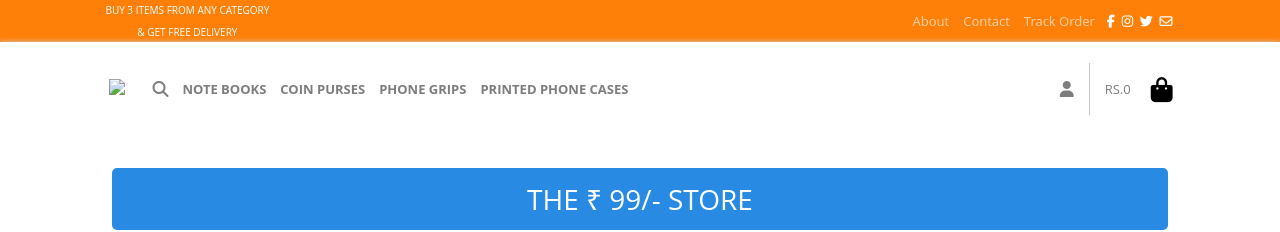
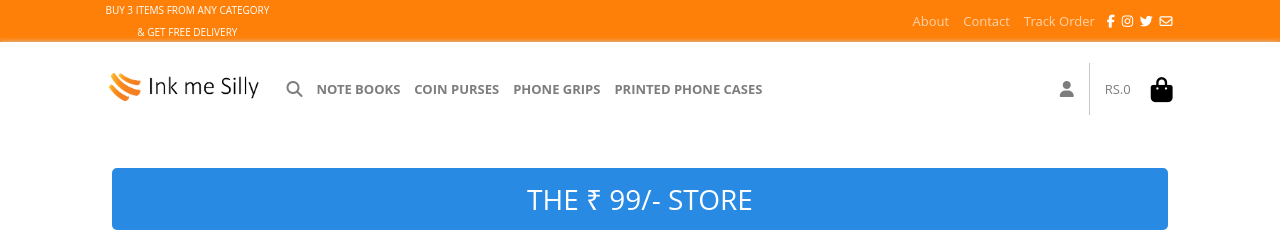
Before and after one commit to Akshat-Nagar/Inkmesilly-Clone, a plain HTML site: page index.html in a window 1280 px wide. Shown: the top 232 px of the page. Drawn offline with Linux system fonts and the light colour scheme; the site is published under a folder, as on GitHub Pages, so addresses that start at the root find nothing.

Commit message:
Update index.html

```diff
--- a/index.html
+++ b/index.html
@@ -36,7 +36,7 @@
         <div class="head2">
             <div class="h2">
                 <div class="h2l">
-                    <div class="h2litems1" style="margin-right: 20px;"><img class="logo" src="/imslogo.png"></div>
+                    <div class="h2litems1" style="margin-right: 20px;"><img class="logo" src="imslogo.png"></div>
                     <div class="h2litems2"><i class="fas fa-bars"></i></div>
                     <div class="h2litems" style="font-size: 16px;"><i class="fas fa-search"></i></div>
                     <div class="h2litems">NOTE BOOKS</div>
```
